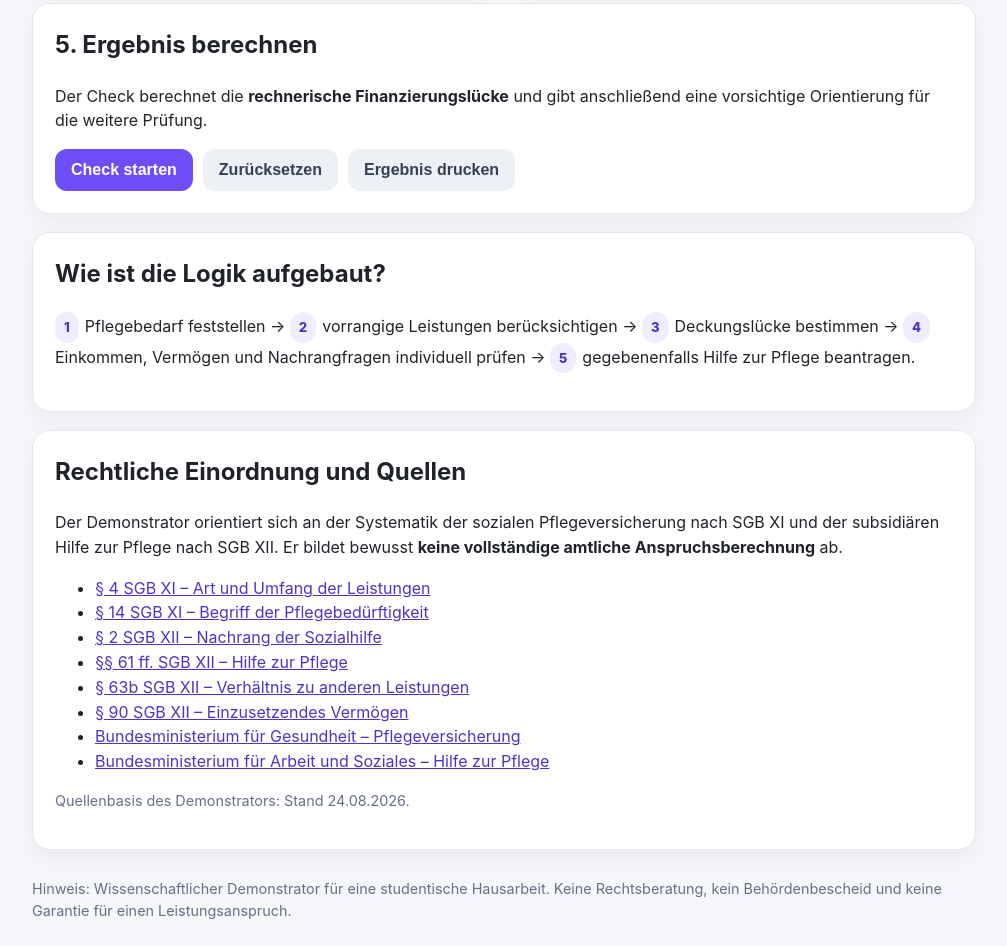
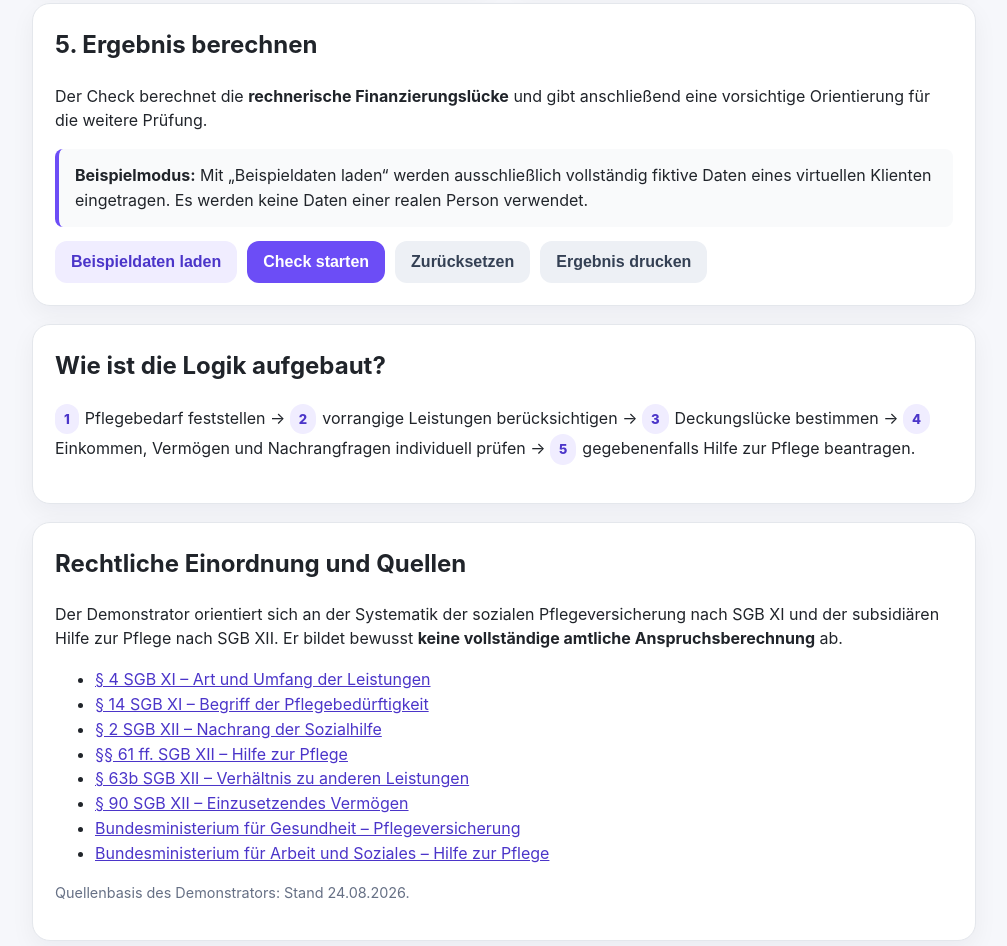
Before and after one commit to sonnexie/pflegehilfe-check, a plain HTML site: page index.html in a window 1280 px wide. Shown: the part 1273-2219 px from the top of the page, without its empty margins (136-1143 px from the left). Drawn offline with Linux system fonts and the light colour scheme.

Commit message:
Füge Beispieldaten-Button für fiktiven Klienten hinzu

```diff
--- a/index.html
+++ b/index.html
@@ -32,6 +32,7 @@
     button{border:0;border-radius:12px;padding:12px 16px;font-size:1rem;font-weight:800;cursor:pointer}
     .primary{background:var(--accent);color:white}
     .secondary{background:#edf0f5;color:#344054}
+    .example{background:#f0edff;color:#4b35c9}
     .result{display:none}.result.show{display:block}
     .status{padding:18px;border-radius:14px;margin:12px 0}
     .green{background:#ecfdf3;border:1px solid #abefc6}
@@ -108,7 +109,9 @@
     <section class="card full">
       <h2>5. Ergebnis berechnen</h2>
       <p>Der Check berechnet die <strong>rechnerische Finanzierungslücke</strong> und gibt anschließend eine vorsichtige Orientierung für die weitere Prüfung.</p>
+      <div class="note"><strong>Beispielmodus:</strong> Mit „Beispieldaten laden“ werden ausschließlich vollständig fiktive Daten eines virtuellen Klienten eingetragen. Es werden keine Daten einer realen Person verwendet.</div>
       <div class="btns">
+        <button class="example" onclick="loadExample()">Beispieldaten laden</button>
         <button class="primary" onclick="calculate()">Check starten</button>
         <button class="secondary" onclick="resetForm()">Zurücksetzen</button>
         <button class="secondary" onclick="window.print()">Ergebnis drucken</button>
@@ -155,6 +158,22 @@
 <script>
   const euro = v => new Intl.NumberFormat('de-DE',{style:'currency',currency:'EUR'}).format(Number(v)||0);
   function num(id){return Math.max(0,Number(document.getElementById(id).value)||0)}
+
+  function loadExample(){
+    document.getElementById('grad').value='3';
+    document.getElementById('form').value='ambulant';
+    document.getElementById('under6').checked=false;
+    document.getElementById('noInsurance').checked=false;
+    document.getElementById('cost').value='1900';
+    document.getElementById('sgbxi').value='1150';
+    document.getElementById('other').value='0';
+    document.getElementById('income').value='980';
+    document.getElementById('assets').value='3500';
+    document.getElementById('partner').value='none';
+    document.getElementById('relatives').value='under100';
+    document.getElementById('basic').checked=false;
+    document.getElementById('result').classList.remove('show');
+  }
 
   function calculate(){
     const cost=num('cost');
```
